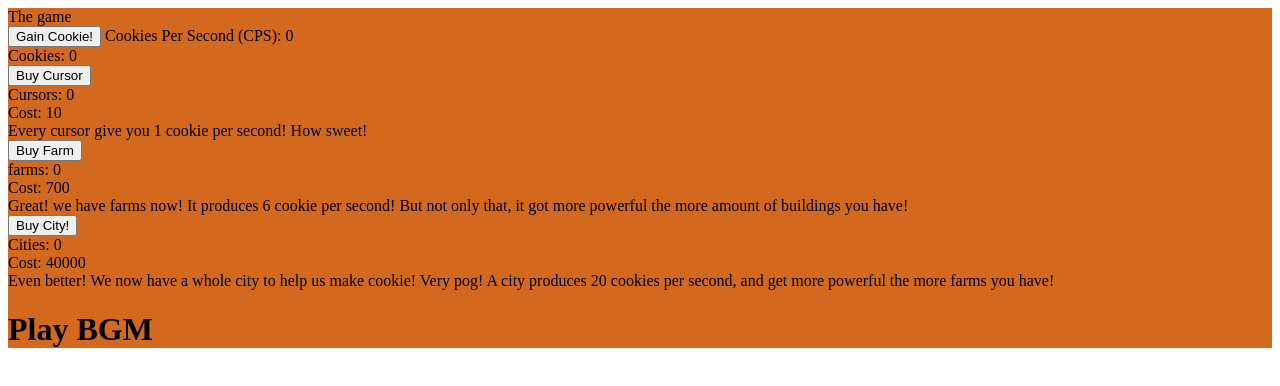
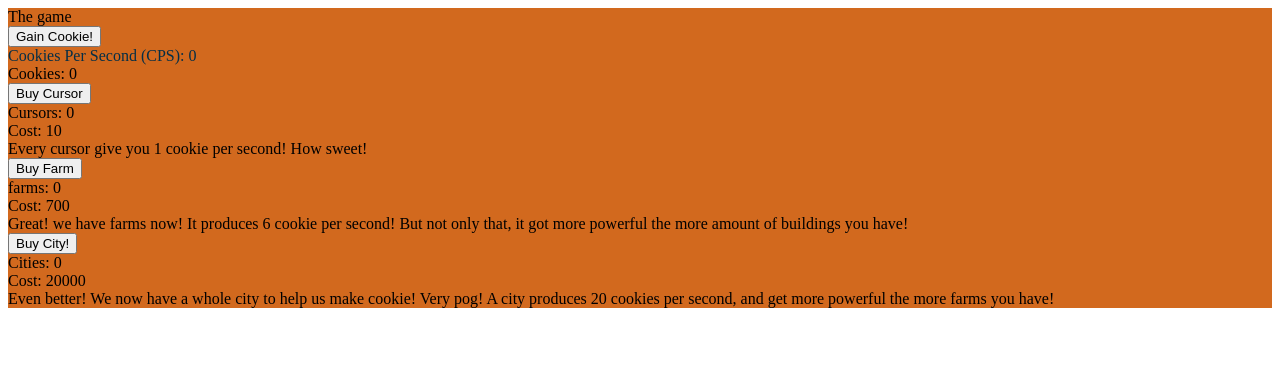
Before and after one commit to OrangeInky/The-game2, a plain HTML site: page index.html in a window 1280 px wide. Drawn offline with Linux system fonts and the light colour scheme.

Commit message:
Update index.html

```diff
--- a/index.html
+++ b/index.html
@@ -5,9 +5,7 @@
         <br/>
 	</head>
 	<body onload="load()">
-		<button onclick="cookieClick(1)">Gain Cookie!</button>
-		Cookies Per Second (CPS): <span id="CPS">0</span>
-		<br />
+		<button onclick="cookieClick(1)">Gain Cookie!</button> <div style="color: rgb(4, 46, 70);">Cookies Per Second (CPS): <span id="CPS" >0</span></div>
 		Cookies: <span id="cookies">0</span>
 		<br />
 		<button onclick="buyCursor()">Buy Cursor</button>
@@ -30,11 +28,10 @@
 		<br/>
 		Cities: <spam id="citys">0</spam>
 		<br/>
-		Cost: <span id="cityCost">40000</span>
+		Cost: <span id="cityCost">20000</span>
 		<br/>
 		Even better! We now have a whole city to help us make cookie! Very pog! A city produces 20 cookies per second, and get more powerful the more farms you have!
 		<br/>
-		<h1>Play BGM</h1>
      <script type="text/javascript" src="Function.js"></script>
 	</body>
 </html>
```
